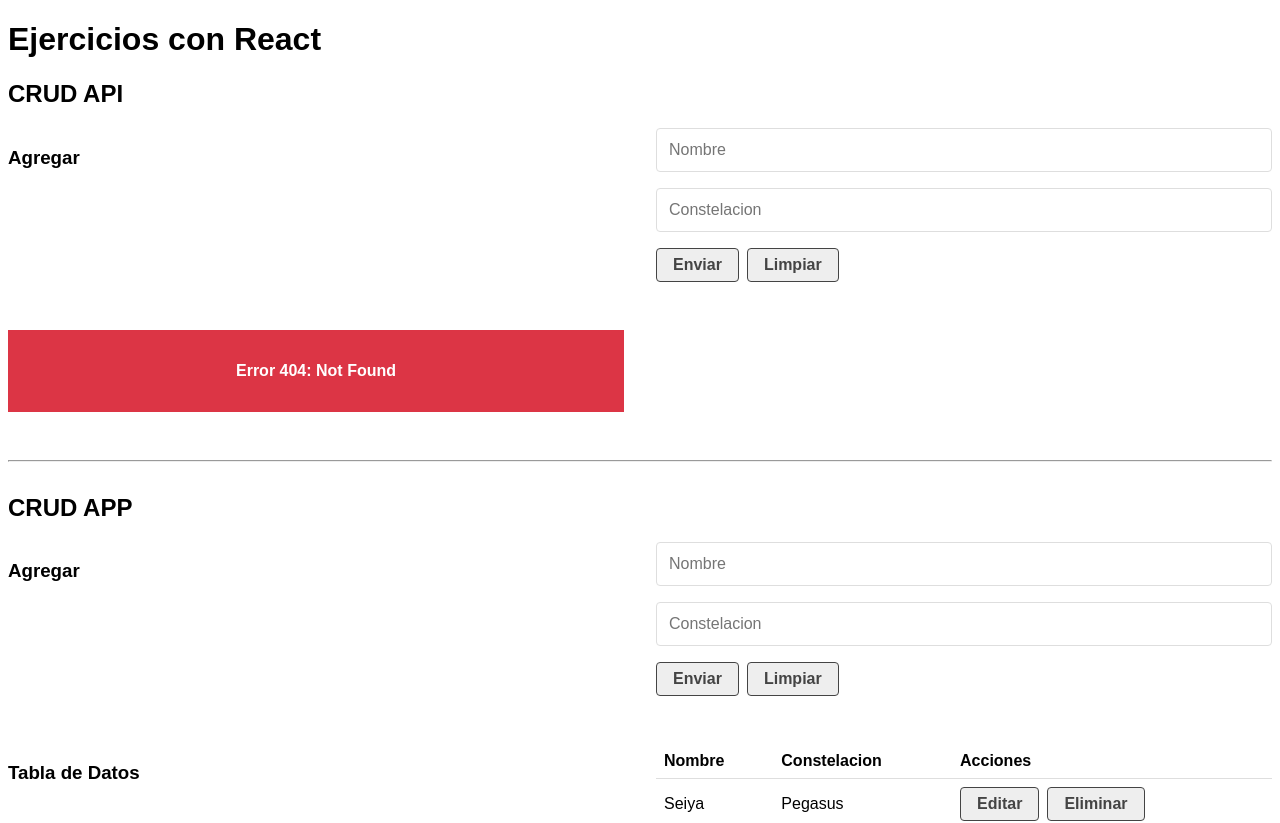
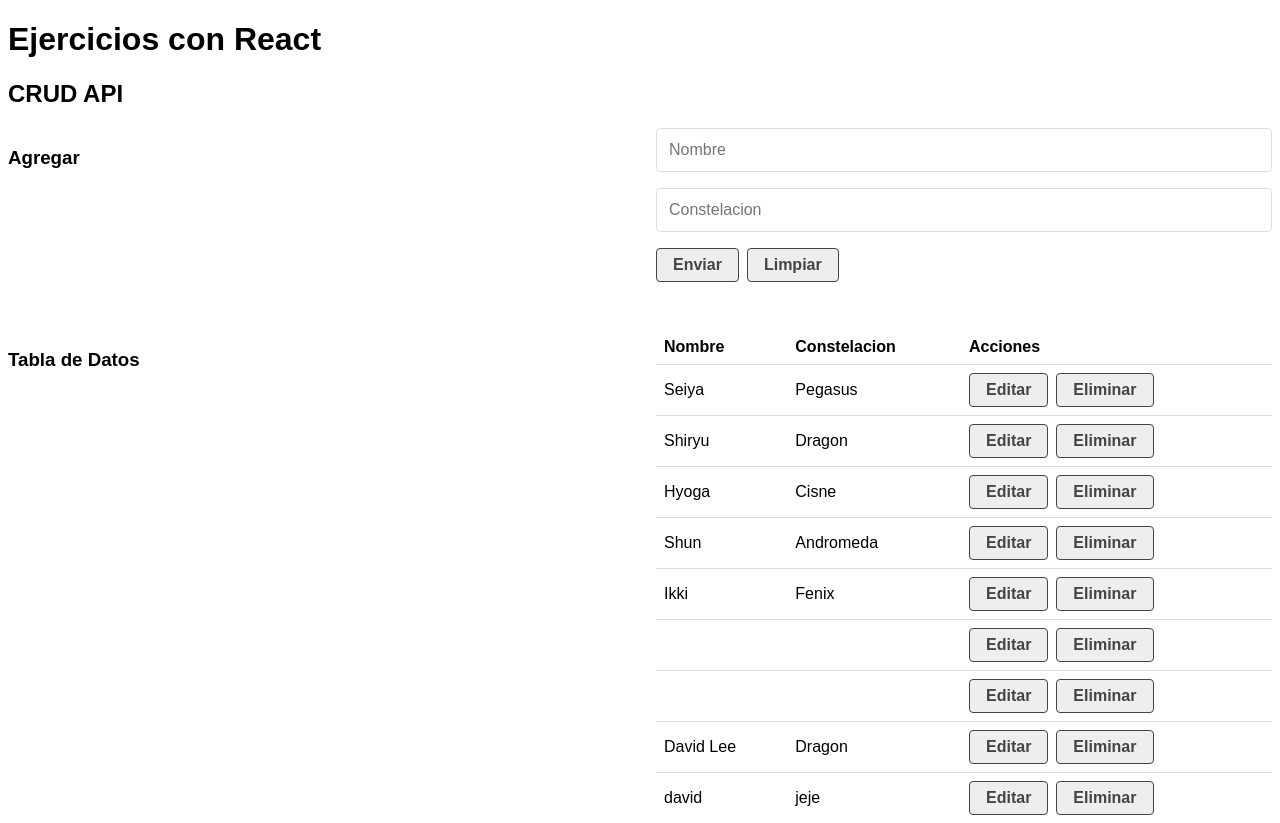
Before and after one commit to leedd87/react_crud, a React (Create React App) app: page / in a window 1280 px wide. Shown: the top 823 px of the page. Built offline with nearby package versions, Linux system fonts and the light colour scheme; no server answers; data requests are answered from the project's data file.

Commit message:
fin del proyecto react  CRUD

```diff
--- a/src/api/db.json
+++ b/src/api/db.json
@@ -24,6 +24,27 @@
       "id": 5,
       "name": "Ikki",
       "constellation": "Fenix"
+    },
+    {
+      "id": 6
+    },
+    {
+      "id": 7
+    },
+    {
+      "id": 1647779308086,
+      "name": "David Lee",
+      "constellation": "Dragon"
+    },
+    {
+      "id": 1648464946493,
+      "name": "david",
+      "constellation": "jeje"
+    },
+    {
+      "id": 1648465410672,
+      "name": "David Lee",
+      "constellation": "Dragon"
     }
   ]
 }
--- a/src/components/CrudApi.js
+++ b/src/components/CrudApi.js
@@ -11,11 +11,10 @@ const CruddApi = () => {
 	const [error, setError] = useState(null);
 	const [loading, setLoading] = useState(false);
 
+	let url = "http://localhost:3001/santos";
+	let api = helpHttp();
 	useEffect(() => {
 		setLoading(true);
-
-		let url = "http://localhost:3001/santo";
-		let api = helpHttp();
 
 		api.get(url).then((res) => {
 			console.log(res);
@@ -29,18 +28,43 @@ const CruddApi = () => {
 
 			setLoading(false);
 		});
-	}, []);
+	}, [url]);
 
 	const createData = (data) => {
 		data.id = Date.now();
+
+		let options = {
+			body: data,
+			headers: { "content-type": "application/json" },
+		};
 		//console.log(data);
-
-		setDb([...db, data]);
+		api.post(url, options).then((res) => {
+			//console.log(res);
+			if (!res.err) {
+				setDb([...db, res]);
+			} else {
+				setError(res);
+			}
+		});
 	};
 
 	const updateData = (data) => {
-		let newData = db.map((el) => (el.id === data.id ? data : el));
-		setDb(newData);
+		let endpoint = `${url}/${data.id}`;
+		//console.log(endpoint);
+
+		let options = {
+			body: data,
+			headers: { "content-type": "application/json" },
+		};
+
+		api.put(endpoint, options).then((res) => {
+			if (!res.err) {
+				let newData = db.map((el) => (el.id === data.id ? data : el));
+				setDb(newData);
+			} else {
+				setError(res);
+			}
+		});
 	};
 
 	const deleteData = (id) => {
@@ -49,8 +73,20 @@ const CruddApi = () => {
 		);
 
 		if (isDelete) {
-			let newData = db.filter((el) => el.id !== id);
-			setDb(newData);
+			let endpoint = `${url}/${id}`;
+			let options = {
+				headers: { "content-type": "application/json" },
+			};
+			//console.log(data);
+			api.del(endpoint, options).then((res) => {
+				//console.log(res);
+				if (!res.err) {
+					let newData = db.filter((el) => el.id !== id);
+					setDb(newData);
+				} else {
+					setError(res);
+				}
+			});
 		} else {
 			return;
 		}
--- a/src/components/CrudTable.js
+++ b/src/components/CrudTable.js
@@ -14,11 +14,7 @@ const CrudTable = ({ data, setDataToEdit, deleteData }) => {
 					</tr>
 				</thead>
 				<tbody>
-					{data.length === 0 ? (
-						<tr>
-							<td colSpan="3">Sin datos</td>
-						</tr>
-					) : (
+					{data.length > 0 ? (
 						data.map((el) => (
 							<CrudTableRow
 								key={el.id}
@@ -26,7 +22,12 @@ const CrudTable = ({ data, setDataToEdit, deleteData }) => {
 								setDataToEdit={setDataToEdit}
 								deleteData={deleteData}
 							/>
-						)) //aca le agrego el "el" de elemento para pasarlo como prop al componente CrudTableRow
+						))
+					) : (
+						<tr>
+							<td colSpan="3">Sin datos</td>
+						</tr>
+						//aca le agrego el "el" de elemento para pasarlo como prop al componente CrudTableRow
 					)}
 				</tbody>
 			</table>
```
Lines whose indentation alone changed are shown as unchanged.
